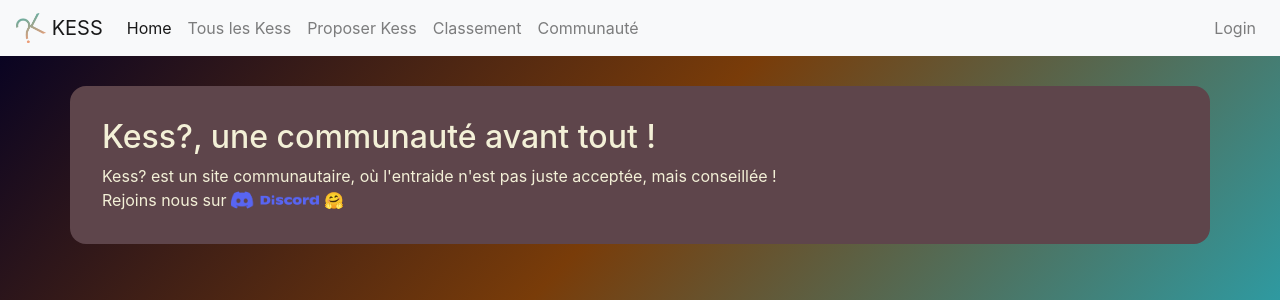
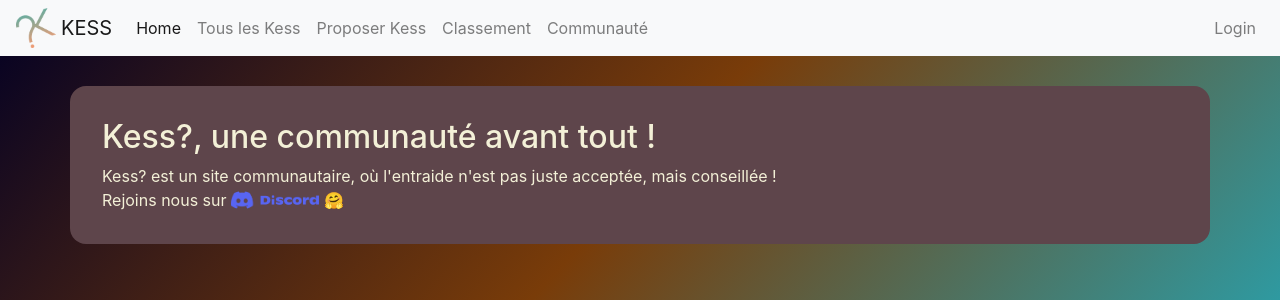
Before and after one commit to Chelpot/Kess, a Django app: page /kess/commu/ in a window 1280 px wide. Shown: the top 300 px of the page. Run offline with Django 3.2, Linux system fonts and the light colour scheme; parts of the project's set-up code (start-up, migrations or seed data) failed here and were passed over; some libraries are stand-ins or nearby versions.

Commit message:
Bigger header logo

```diff
--- a/mysite/kess/static/kess/style.css
+++ b/mysite/kess/static/kess/style.css
@@ -1,3 +1,8 @@
+/*
+================================================================================
+GENERAL
+================================================================================
+*/
 
 html{
     min-height: 100%;
@@ -23,10 +28,6 @@ body {
     text-align: left;
 }
 
-.userNavbar{
-    margin-right: 0px!important;
-}
-
 .removeHyperlinkStyling{
   color: inherit;
   text-decoration: inherit;
@@ -39,6 +40,29 @@ body {
 .inline{
     display: inline-block;
     vertical-align: top;
+}
+
+/*
+================================================================================
+NAVBAR
+================================================================================
+*/
+
+.userNavbar{
+    margin-right: 0px!important;
+}
+
+.navbar-brand{
+    position: relative;
+    margin-left: 45px;
+}
+
+.navbar-logo{
+    position: absolute;
+    top: 0;
+    left: -45;
+    width: 40px;
+    height: 40px;
 }
 
 /*
--- a/mysite/kess/templates/kess/header.html
+++ b/mysite/kess/templates/kess/header.html
@@ -10,8 +10,9 @@
 
     <nav class="navbar fixed-top navbar-expand-lg navbar-light bg-light">
         <a class="navbar-brand" href="/kess/">
-            {% load static %} <img src="{% static 'kess/images/logo_header.png' %}" width="30" height="30"
-                 class="d-inline-block align-top" alt="">
+            {% load static %}
+            <img src="{% static 'kess/images/logo_header.png' %}"
+                 class="d-inline-block navbar-logo" alt="">
             KESS
         </a>
         <button class="navbar-toggler" type="button" data-toggle="collapse" data-target="#navbarSupportedContent"
```
